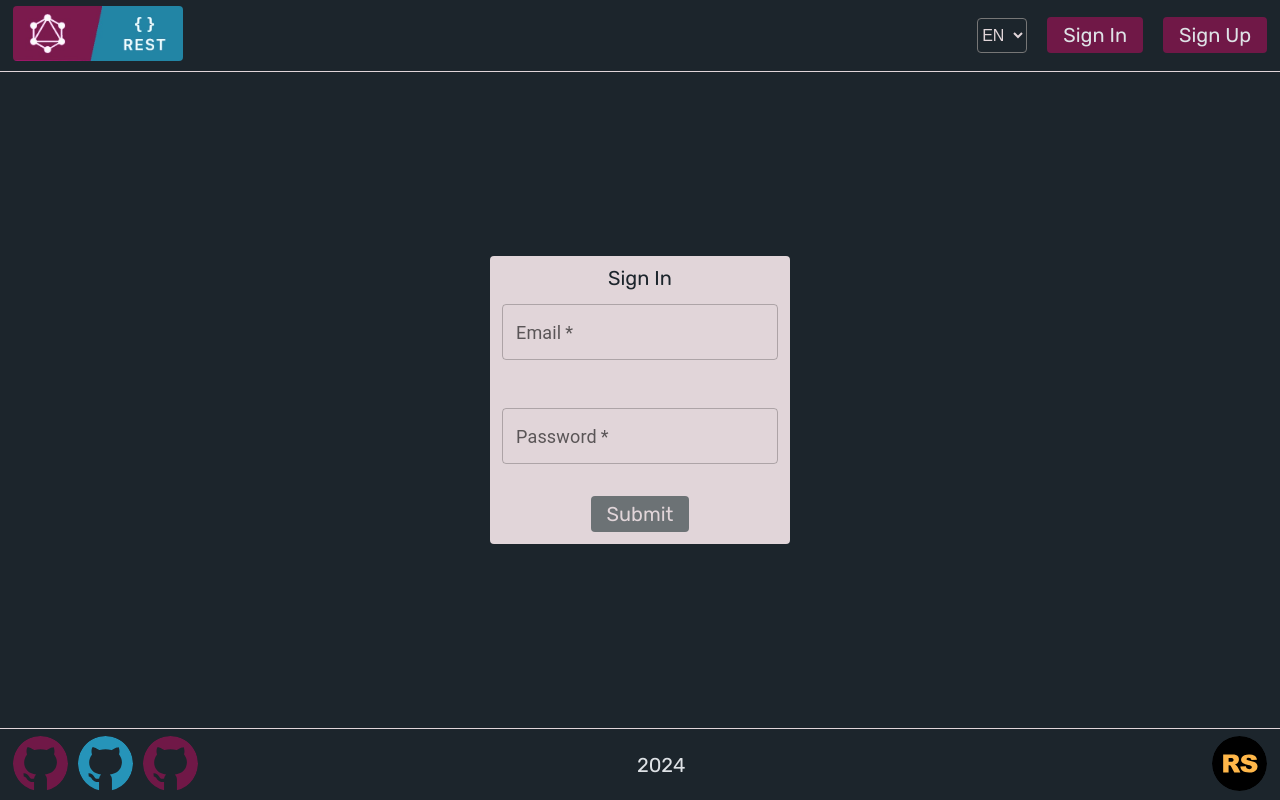
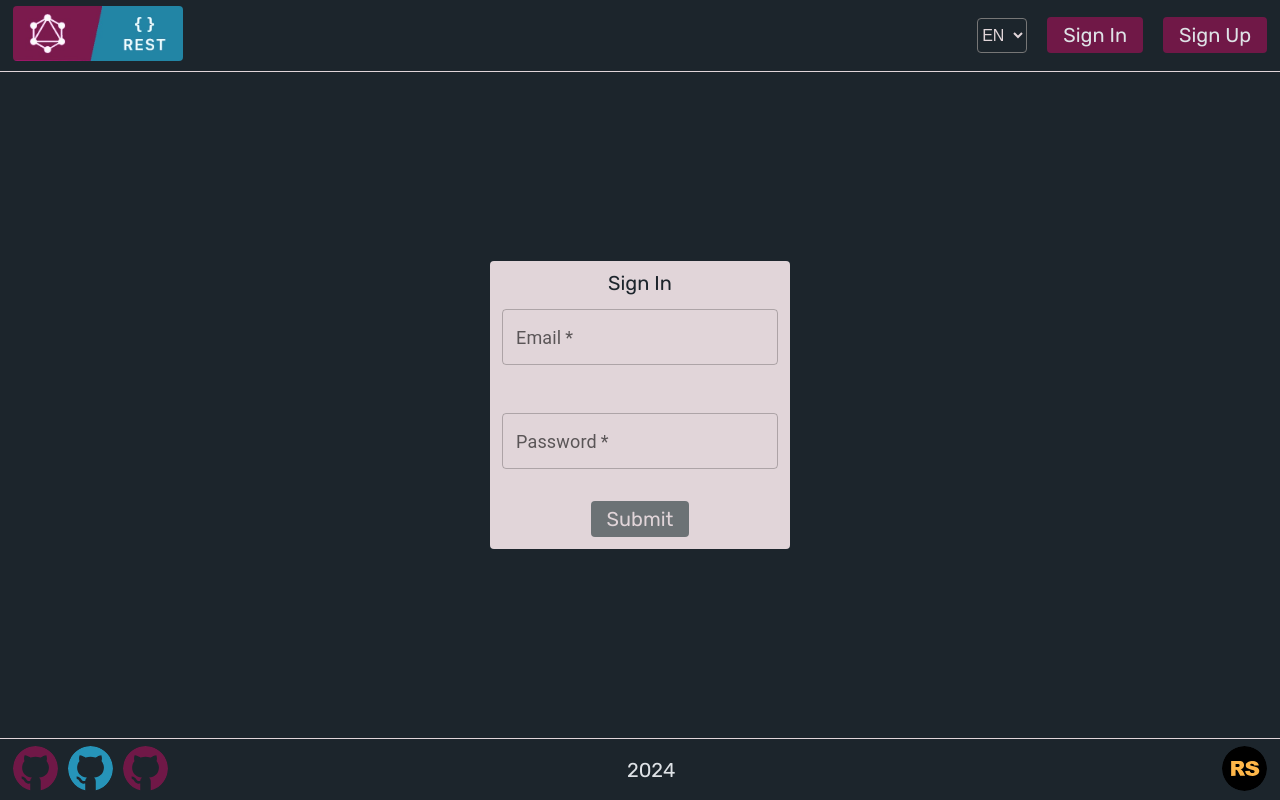
Before and after one commit to annaAzh/graphiql-app, a Next.js app: page /SignIn in a window 1280 px wide. Built offline with nearby package versions, Linux system fonts and the light colour scheme; no server answers; a web font is replaced by a local one.

Commit message:
fix: resize logos in the footer

```diff
--- a/src/widgets/Footer/ui/Footer.tsx
+++ b/src/widgets/Footer/ui/Footer.tsx
@@ -11,18 +11,18 @@ export const Footer = () => {
     <footer className={styles.footer}>
       <div>
         <Link href="https://github.com/annaAzh">
-          <Image src={LogoGitW} alt="Anna" width={55} height={55} />
+          <Image src={LogoGitW} alt="Anna" width={45} height={45} />
         </Link>
         <Link href="https://github.com/rRedq">
-          <Image src={LogoGitM} alt="Andrei" width={55} height={55} />
+          <Image src={LogoGitM} alt="Andrei" width={45} height={45} />
         </Link>
         <Link href="https://github.com/IrinaFileva">
-          <Image src={LogoGitW} alt="Irina" width={55} height={55} />
+          <Image src={LogoGitW} alt="Irina" width={45} height={45} />
         </Link>
       </div>
       <Title>2024</Title>
       <Link href="https://rs.school/courses/reactjs">
-        <Image src={LogoRSS} alt="logoRSS" width={55} height={55} />
+        <Image src={LogoRSS} alt="logoRSS" width={45} height={45} />
       </Link>
     </footer>
   );
```
